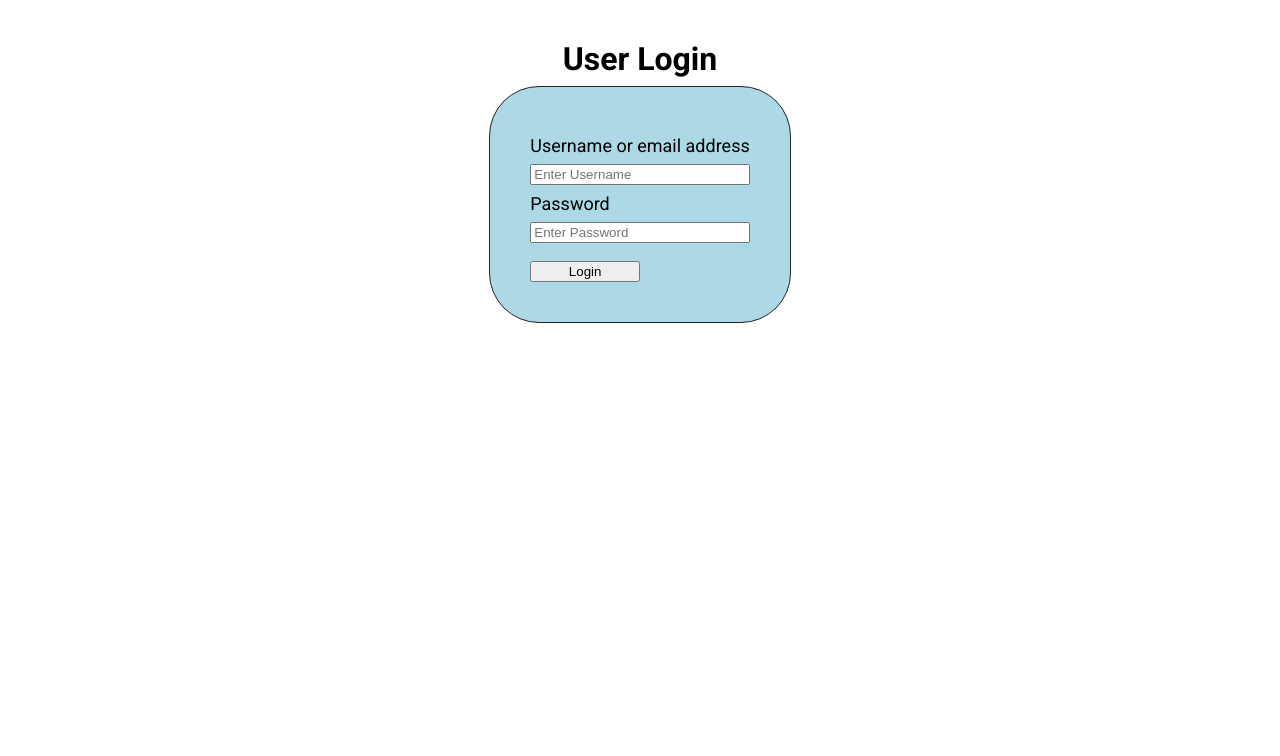
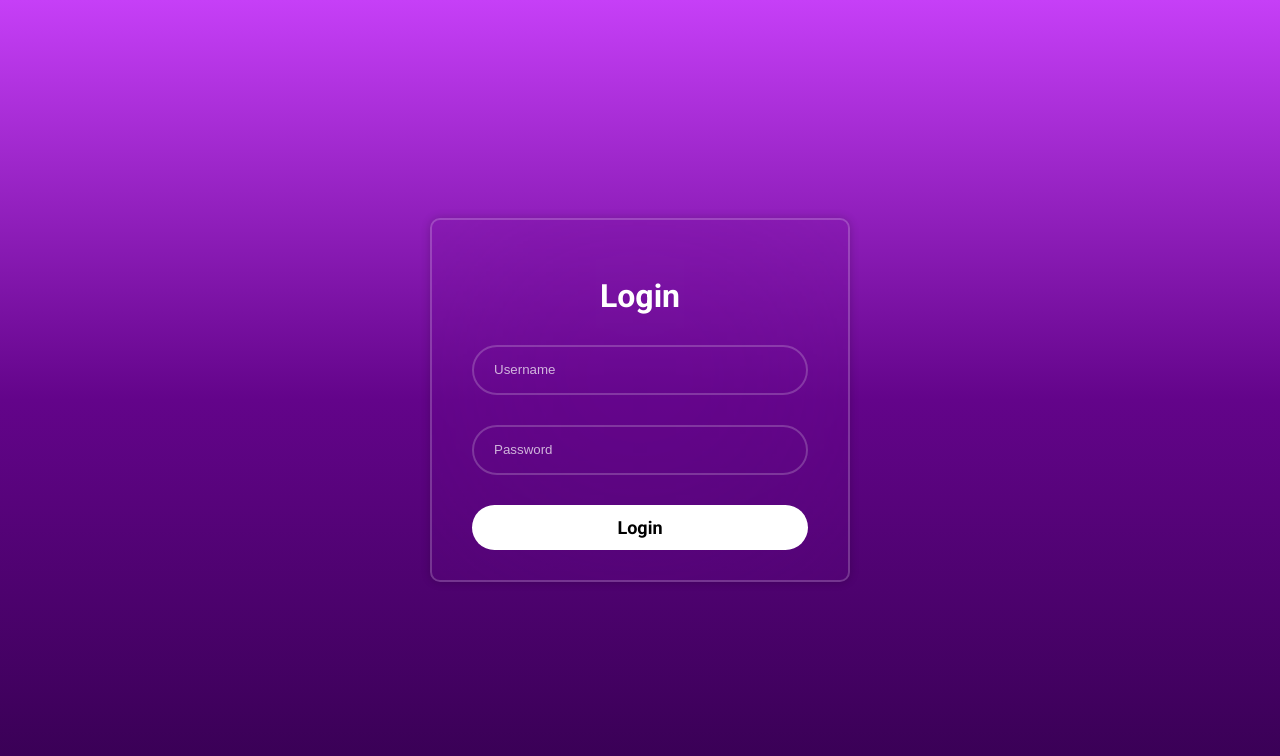
Before and after one commit to JoatXI/session-middleware, a website: page public/index.html in a window 1280 px wide. Both pictures are taken after a click on the button "Login". Drawn offline with Linux system fonts and the light colour scheme; no server answers.

Commit message:
LOGIN SYSTEM & FRONTEND UPDATE:
enhanced the user login system for when user reloads the page they stay logged in
implemented by creating an async function that call the GET login route from API
if user session is null the login form is displayed else it displays the homepage
styled the login form and the Artist song search and added a gradient background colour to the page.

```diff
--- a/public/index.html
+++ b/public/index.html
@@ -10,31 +10,36 @@
     <title>Login Page</title>
 </head>
 <body>
+    <div class="logout" id="logout" style="display: none;">
+        <button type="button" class="l-btn" id="logoutButton">Logout</button>
+    </div>
     <section>
-        <div id="login-form">
-            <h1>User Login</h1>
+        <div class="wrapper" id="login-form">
             <form method="post">
-                <p>Username or email address</p>
-                <input type="text" id="username" placeholder="Enter Username" />
-                <p>Password</p>
-                <input type="password" id="password" placeholder="Enter Password" /><br />
-                <button type="button" id="ajaxLogin">Login</button>
+                <h1>Login</h1>
+                <div class="input-box">
+                    <input type="text" id="username" placeholder="Username" required >
+                </div>
+                <div class="input-box">
+                    <input type="password" id="password" placeholder="Password" required >
+                </div>
+                <button type="button" class="btn" id="ajaxLogin">Login</button>
             </form>
         </div>
-        <div id="song-search" style="display: none;">
+
+        <div class="wrapper" id="song-search" style="display: none;">
             <h1>Artist Song Search</h1>
-            <p>Artist Name</p>
-            <input type="text" id="artistName" />
-            <button type="button" id="ajaxSearch">Search</button><br />
+            <div class="input-box">
+                <input type="text" id="artistName" placeholder="Artist Name">
+            </div>
+            <button type="button" class="s-btn" id="ajaxSearch">Search</button><br />
         </div>
+
         <div class="view">
             <div id="search-results" style="display: none;">
 
             </div>
         </div>
-        <div id="logout" style="display: none;">
-            <button type="button" id="logoutButton">Logout</button>
-        </div>
     </section>
     <script type="module" src="index.js"></script>
 </body>
--- a/public/index.js
+++ b/public/index.js
@@ -1,11 +1,25 @@
-
-checkLogin();
-
 async function checkLogin() {
     // ask the server whether the user is logged in (GET /login)
     // query the object returned by the server to see if the username is null or not null
     // if null, display login form
     // if not null, display search artist form
+    try {
+        const res = await fetch('/login');
+
+        const userSessions = await res.json();
+        if (userSessions.username == null) {
+            document.getElementById('login-form').style.display = 'block';
+            document.getElementById('song-search').style.display = 'none';
+            document.getElementById('logout').style.display = 'none';
+        } else if (userSessions.username != null) {
+            document.getElementById('login-form').style.display = 'none';
+            document.getElementById('song-search').style.display = 'flex';
+            document.getElementById('logout').style.display = 'flex';
+        }
+
+    } catch (e) {
+        alert(`Error occured: ${e}`);
+    }
 }
 
 async function ajaxLogin(details) {
@@ -22,7 +36,7 @@ async function ajaxLogin(details) {
             alert('Invalid login details');
         } else if (res.status == 200) {
             alert(`Logged in as ${details.username}`);
-            document.getElementById("logout").style.display = "block";
+            document.getElementById("logout").style.display = "flex";
             document.getElementById('login-form').style.display = 'none';
             document.getElementById('song-search').style.display = 'flex';
         }
@@ -42,7 +56,7 @@ async function ajaxSearch(artistName) {
 		//let html = "";
 		songList.forEach(song => {
 			const node1 = document.createElement("p");
-			const textNode = document.createTextNode(`Artist Name: ${song.artist} Song Title: ${song.title} Year: ${song.year}`);
+			const textNode = document.createTextNode(`${song.artist}, ${song.title}, Released: ${song.year}`);
 
 			node1.appendChild(textNode);
 
@@ -104,9 +118,10 @@ async function ajaxLogout() {
 
         if(res.status == 200) {
             alert("You have been logged out");
-            document.getElementById("login-form").style.display = "flex";
+            document.getElementById("login-form").style.display = "block";
             document.getElementById("logout").style.display = "none";
             document.getElementById("song-search").style.display = "none";
+            document.getElementById("search-results").style.display = "none";
         }
 
     } catch (e) {
@@ -133,3 +148,5 @@ document.getElementById('ajaxSearch').addEventListener('click', ()=> {
 document.getElementById('logoutButton').addEventListener('click', ()=> {
     ajaxLogout();
 });
+
+checkLogin();
--- a/public/sessions.css
+++ b/public/sessions.css
@@ -17,52 +17,88 @@
 body {
     margin: 0;
     padding: 0;
+    overflow: hidden;
+    background-color: #c63ff7;
+    background-image: linear-gradient(180deg, #c63ff7 0%, #63048a 50%, #350050 100%);
 }
 
 section {
     display: flex;
     flex-direction: column;
-    padding-block: clamp(1.5rem, 2rem, 3rem);
+    justify-content: center;
+    align-items: center;
+    min-height: 100vh;
 }
 
-h1 {
-    margin: 0;
-    padding-block: .5rem;
+/* Login Form CSS */
+
+.wrapper {
+    width: 420px;
+    max-width: 65%;
+    background: transparent;
+    border: 2px solid rgb(255, 255, 255, .2);
+    backdrop-filter: blur(200px);
+    box-shadow: 0 0 10px rgba(0, 0, 0, .2);
+    color: #fff;
+    border-radius: 10px;
+    padding: 30px 40px;
+}
+
+.wrapper h1 {
+    text-align: center;
+    font-family: var(--ff-body);
     font-size: var(--fs-large);
+    font-weight: var(--fw-header);
+}
+
+.wrapper .input-box {
+    position: relative;
+    width: 100%;
+    height: 50px;
+    margin: 30px 0;
+}
+
+.input-box input {
+    width: 100%;
+    height: 100%;
+    background: transparent;
+    border: none;
+    outline: none;
+    border: 2px solid rgb(255, 255, 255, .2);
+    border-radius: 40px;color: #fff;
+    padding: 20px 45px 20px 20px;
+}
+
+.input-box input::placeholder {
+    color: rgba(255, 255, 255, 0.7);
+}
+
+.wrapper .btn {
+    width: 100%;
+    height: 45px;
+    background: #fff;
+    border: none;
+    outline: none;
+    border-radius: 40px;
+    cursor: pointer;
+    color: #000;
+    font-size: var(--fs-normal);
     font-family: var(--ff-body);
     font-weight: var(--fw-header);
 }
 
-p {
-    margin: 0;
-    padding-block: .5rem;
+.wrapper .s-btn {
+    width: 20%;
+    height: 45px;
+    background: #fff;
+    border: none;
+    outline: none;
+    border-radius: 40px;
+    cursor: pointer;
+    color: #000;
     font-size: var(--fs-normal);
     font-family: var(--ff-body);
-    font-weight: var(--fw-body);
-}
-
-/* Login Form CSS */
-
-#login-form {
-    display: flex;
-    flex-direction: column;
-    align-items: center;
-    justify-content: center;
-    width: 95%;
-    margin-inline: auto;
-}
-
-form {
-    display: flex;
-    flex-direction: column;
-    border: 1px solid #232323;
-    padding: 2.5rem;
-    border-radius: 50px;
-    background-color: lightblue;
-}
-
-form button {
-    max-width: 50%;
+    font-weight: var(--fw-header);
 }
 
 /* Artist Song Search CSS */
@@ -86,3 +122,22 @@ form button {
     width: 95%;
     margin-inline: auto;
 }
+
+.logout {
+    width: 100%;
+    margin: .5rem;
+}
+
+.logout .l-btn {
+    width: 10%;
+    height: 45px;
+    background: #d11616;
+    border: none;
+    outline: none;
+    border-radius: 40px;
+    cursor: pointer;
+    color: #fff;
+    font-size: var(--fs-normal);
+    font-family: var(--ff-body);
+    font-weight: var(--fw-header);
+}
```
Also changed, not shown: 1 other file.
